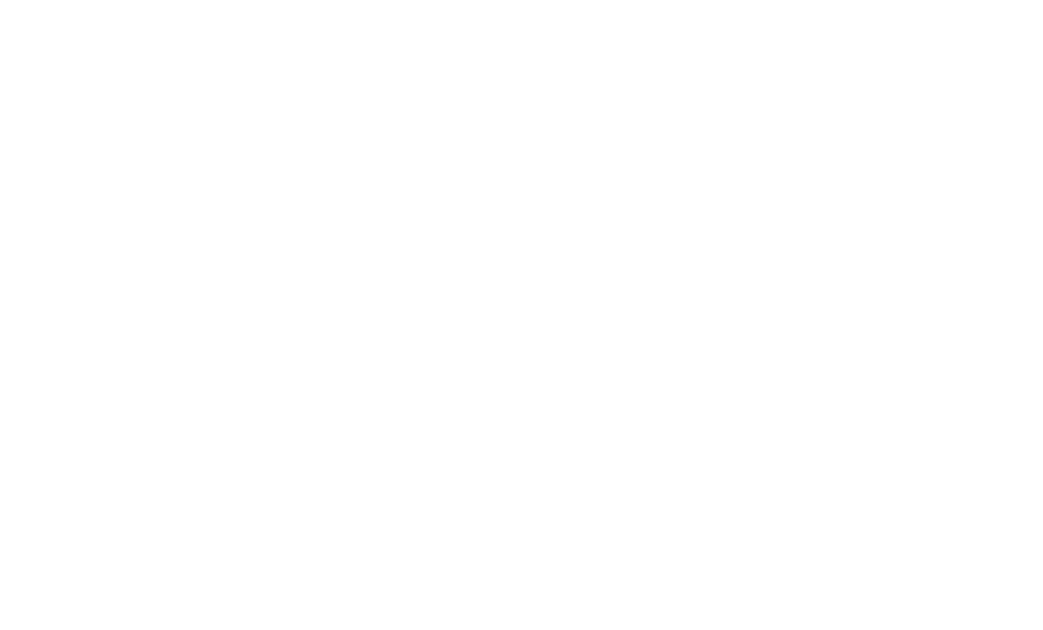
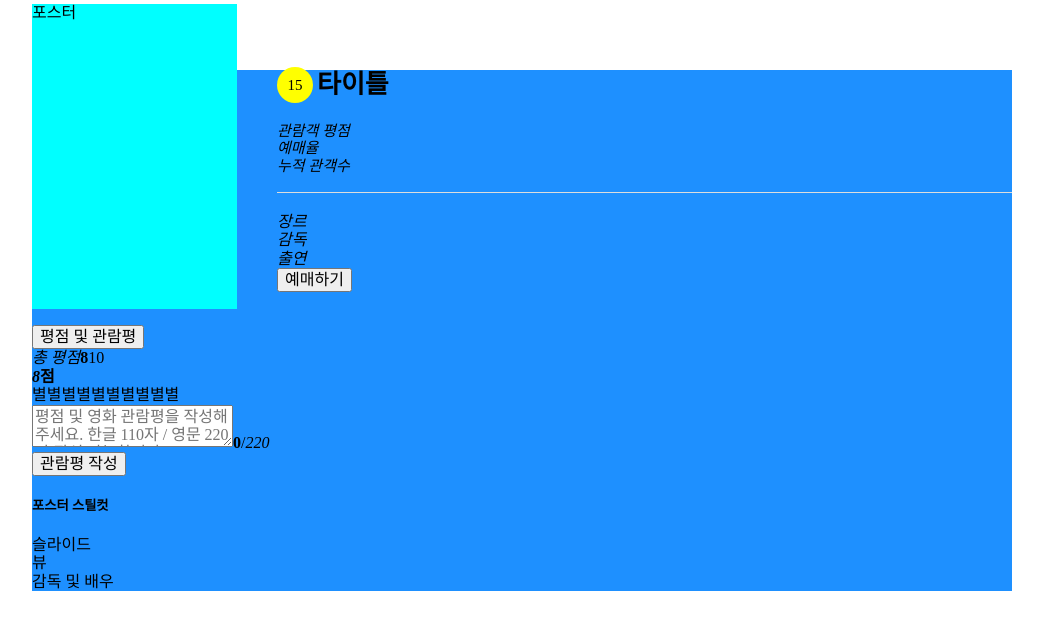
Before and after one commit to DUCKHUTEL/EottaeCinema, a React (Create React App) app: page /detail in a window 1280 px wide. Shown: the top 630 px of the page, without its empty margins (118-1161 px from the left). Built offline with nearby package versions, Linux system fonts and the light colour scheme.

Commit message:
feat: detail page initial setting

```diff
--- a/src/App.js
+++ b/src/App.js
@@ -5,11 +5,14 @@
 import { history } from "./Redux/create";
 import { BookPage } from "./Pages/BookPage";
 import Mainpage from "./Pages/Mainpage";
+import DetailPage from "./Pages/DetailPage";
+
 function App() {
   return (
     <ErrorBoundary>
       <ConnectedRouter history={history}>
         <Switch>
+          <Route path="/detail" component={DetailPage} />
           <Route exact path="/" component={Mainpage} />
           <Route path="/ticketing" component={BookPage} />
         </Switch>
--- /dev/null
+++ b/src/Components/Detail1/DetailVisualTop.jsx
@@ -0,0 +1,26 @@
+import React from "react";
+import styles from "./DetailVisualTop.module.scss";
+
+export default function DetailVisualTop() {
+  return (
+    <div>
+      <div>
+        <div>
+          <div>
+            <div>
+              {/* <div className={styles["stage-box"]}></div>
+              <div className={styles["stage-box"]}></div>
+              <div className={styles["stage-box"]}></div>
+              <div className={styles["stage-box"]}></div>
+              <div className={styles["stage-box"]}></div>
+              <div className={styles["stage-box"]}></div>
+              <div className={styles["stage-box"]}></div> */}
+            </div>
+          </div>
+        </div>
+        <div></div>
+        <div></div>
+      </div>
+    </div>
+  );
+}
--- /dev/null
+++ b/src/Components/Detail1/DetailVisualTop.module.scss
@@ -0,0 +1,5 @@
+.stage-box {
+  width: 840px;
+  height: 560px;
+  background-color: dodgerblue;
+}
--- /dev/null
+++ b/src/Components/Detail2/DetailContent.jsx
@@ -0,0 +1,92 @@
+import React from "react";
+import styles from "./DetailContent.module.scss";
+
+export default function DetailContent() {
+  return (
+    <div className={styles.content}>
+      <h2 className={styles["a11y-hidden"]}>영화</h2>
+      <h3 className={styles["a11y-hidden"]}>영화 상세정보</h3>
+      <div className={styles["detail-wrap"]}>
+        <div className={styles.poster}>포스터</div>
+        <div className={styles["title-info"]}>
+          <span>15</span>
+          <strong>타이틀</strong>
+        </div>
+        <ul className={styles["detail-info1"]}>
+          <li className={styles[""]}>
+            <em>관람객 평점</em>
+          </li>
+          <li>
+            <em>예매율</em>
+          </li>
+          <li>
+            <em>누적 관객수</em>
+          </li>
+        </ul>
+        <ul>
+          <li>
+            <em>장르</em>
+          </li>
+          <li>
+            <em>감독</em>
+          </li>
+          <li>
+            <em>출연</em>
+          </li>
+        </ul>
+        <div>
+          <div></div>
+          <div></div>
+          <button>예매하기</button>
+        </div>
+      </div>
+      <div>
+        <div></div>
+        <div className="movie-info2">
+          <button>
+            <span>평점 및 관람평</span>
+          </button>
+          <div>
+            <em>총 평점</em>
+            <strong>8</strong>
+            <span>10</span>
+          </div>
+          <div className="review-box">
+            <div className="star-score-box">
+              <strong>
+                <em>8</em>점
+              </strong>
+              <div>
+                <div>
+                  <span>별</span>
+                  <span>별</span>
+                  <span>별</span>
+                  <span>별</span>
+                  <span>별</span>
+                  <span>별</span>
+                  <span>별</span>
+                  <span>별</span>
+                  <span>별</span>
+                  <span>별</span>
+                </div>
+              </div>
+            </div>
+            <div>
+              <textarea placeholder="평점 및 영화 관람평을 작성해주세요. 한글 110자 / 영문 220자 작성 가능합니다."></textarea>
+              <span>
+                <strong>0</strong>/<em>220</em>
+              </span>
+            </div>
+            <button>관람평 작성</button>
+          </div>
+        </div>
+        <div className="movie-info3">
+          <h5>포스터 스틸컷</h5>
+          <div>슬라이드</div>
+          <div>뷰</div>
+          <div>감독 및 배우</div>
+        </div>
+      </div>
+    </div>
+  );
+}
--- /dev/null
+++ b/src/Components/Detail2/DetailContent.module.scss
@@ -0,0 +1,72 @@
+@mixin flex-layout {
+  display: flex;
+  justify-content: center;
+  align-items: center;
+}
+
+@mixin a11y-hidden {
+  background-color: blue;
+  position: absolute;
+  width: 1px;
+  height: 1px;
+  overflow: hidden;
+  clip-path: polygon(0 0, 0 0, 0 0);
+}
+
+.content {
+  width: 980px;
+  margin: 0 auto;
+  margin-top: 70px;
+  background-color: dodgerblue;
+
+  .a11y-hidden {
+    @include a11y-hidden;
+  }
+
+  .detail-wrap {
+    position: relative;
+    min-height: 240px;
+    padding-left: 245px;
+    margin-bottom: 15px;
+
+    .poster {
+      position: absolute;
+      top: -66px;
+      left: 0;
+      width: 205px;
+      height: 305px;
+      z-index: 1;
+      background-color: aqua;
+    }
+
+    .title-info {
+      margin-bottom: 20px;
+      font-size: 15px;
+
+      span {
+        display: inline-block;
+        background-color: yellow;
+        width: 36px;
+        height: 36px;
+        margin: -3px 4px 0 0;
+        line-height: 36px;
+        vertical-align: top;
+        border-radius: 50%;
+        text-align: center;
+      }
+
+      strong {
+        font-size: 26px;
+        font-weight: bold;
+      }
+    }
+
+    .detail-info1 {
+      overflow: hidden;
+      padding-bottom: 17px;
+      margin-bottom: 20px;
+      font-size: 15px;
+      border-bottom: 1px solid #ddd;
+    }
+  }
+}
--- /dev/null
+++ b/src/Containers/DetailPageContainer.jsx
@@ -0,0 +1,12 @@
+import React from "react";
+import DetailVisualTop from "../Components/Detail1/DetailVisualTop";
+import DetailContent from "../Components/Detail2/DetailContent";
+
+export default function DetailPageContainer() {
+  return (
+    <>
+      <DetailVisualTop />
+      <DetailContent />
+    </>
+  );
+}
--- /dev/null
+++ b/src/Pages/DetailPage.jsx
@@ -0,0 +1,6 @@
+import React from "react";
+import DetailPageContainer from "../Containers/DetailPageContainer";
+
+export default function DetailPage() {
+  return <DetailPageContainer />;
+}
```
